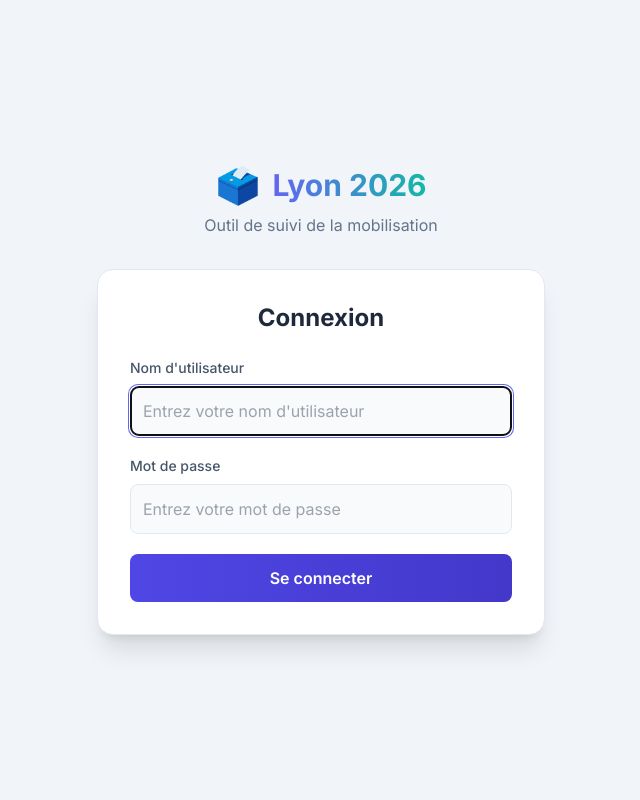
After one commit to lebequin/lyon26, a Django app: page /login/ in a window 1280 px wide. The commit adds this page. Shown: the whole page, without its empty margins (319-959 px from the left). Run offline with Django 5.2, Linux system fonts and the light colour scheme; some libraries are stand-ins or nearby versions.

Commit message:
feat: Implement authentication views and templates for user login and logout

```diff
--- a/lyon26/settings.py
+++ b/lyon26/settings.py
@@ -129,3 +129,8 @@ MEDIA_ROOT = BASE_DIR / 'media'
 # https://docs.djangoproject.com/en/5.0/ref/settings/#default-auto-field
 
 DEFAULT_AUTO_FIELD = 'django.db.models.BigAutoField'
+
+# Authentication
+LOGIN_URL = 'login'
+LOGIN_REDIRECT_URL = 'mobilisation:dashboard'
+LOGOUT_REDIRECT_URL = 'login'
--- a/lyon26/urls.py
+++ b/lyon26/urls.py
@@ -2,12 +2,15 @@
 URL configuration for lyon26 project.
 """
 from django.contrib import admin
+from django.contrib.auth import views as auth_views
 from django.urls import path, include
 from django.conf import settings
 from django.conf.urls.static import static
 
 urlpatterns = [
     path('admin/', admin.site.urls),
+    path('login/', auth_views.LoginView.as_view(template_name='registration/login.html'), name='login'),
+    path('logout/', auth_views.LogoutView.as_view(), name='logout'),
     path('', include('mobilisation.urls')),
 ]
 
--- /dev/null
+++ b/templates/registration/login.html
@@ -0,0 +1,98 @@
+<!DOCTYPE html>
+<html lang="fr" class="dark">
+
+<head>
+    <meta charset="UTF-8">
+    <meta name="viewport" content="width=device-width, initial-scale=1.0">
+    <title>Connexion | Lyon 2026</title>
+
+    <!-- Tailwind CSS -->
+    <script src="https://cdn.tailwindcss.com"></script>
+    <script>
+        tailwind.config = {
+            darkMode: 'class',
+            theme: {
+                extend: {
+                    colors: {
+                        primary: {
+                            50: '#f0f4ff',
+                            100: '#e0e7ff',
+                            200: '#c7d2fe',
+                            300: '#a5b4fc',
+                            400: '#818cf8',
+                            500: '#6366f1',
+                            600: '#4f46e5',
+                            700: '#4338ca',
+                            800: '#3730a3',
+                            900: '#312e81',
+                        }
+                    }
+                }
+            }
+        }
+    </script>
+
+    <!-- Google Fonts -->
+    <link rel="preconnect" href="https://fonts.googleapis.com">
+    <link rel="preconnect" href="https://fonts.gstatic.com" crossorigin>
+    <link href="https://fonts.googleapis.com/css2?family=Inter:wght@300;400;500;600;700;800&display=swap"
+        rel="stylesheet">
+</head>
+
+<body class="font-['Inter'] bg-slate-100 dark:bg-[#0f0f1a] text-slate-800 dark:text-slate-100 min-h-screen flex items-center justify-center p-4">
+    <div class="w-full max-w-md">
+        <!-- Logo -->
+        <div class="text-center mb-8">
+            <div class="flex items-center justify-center gap-3 mb-2">
+                <span class="text-4xl">🗳️</span>
+                <span class="text-3xl font-bold bg-gradient-to-r from-primary-500 to-teal-500 bg-clip-text text-transparent">Lyon 2026</span>
+            </div>
+            <p class="text-slate-500 dark:text-slate-400">Outil de suivi de la mobilisation</p>
+        </div>
+
+        <!-- Login Card -->
+        <div class="bg-white dark:bg-[#1e1e35] rounded-2xl shadow-xl border border-slate-200 dark:border-slate-700 p-8">
+            <h1 class="text-2xl font-bold text-center mb-6">Connexion</h1>
+
+            {% if form.errors %}
+            <div class="mb-6 p-4 bg-red-100 dark:bg-red-500/10 border border-red-500 rounded-lg text-red-700 dark:text-red-400 text-sm">
+                Identifiants incorrects. Veuillez réessayer.
+            </div>
+            {% endif %}
+
+            <form method="post" class="space-y-5">
+                {% csrf_token %}
+
+                <div>
+                    <label for="id_username" class="block font-medium mb-2 text-slate-600 dark:text-slate-400 text-sm">Nom d'utilisateur</label>
+                    <input type="text" name="username" id="id_username" autofocus
+                        class="w-full p-3 border border-slate-200 dark:border-slate-700 rounded-lg bg-slate-50 dark:bg-[#252542] text-slate-800 dark:text-slate-200 focus:ring-2 focus:ring-primary-500 focus:border-primary-500 transition-all"
+                        placeholder="Entrez votre nom d'utilisateur" required>
+                </div>
+
+                <div>
+                    <label for="id_password" class="block font-medium mb-2 text-slate-600 dark:text-slate-400 text-sm">Mot de passe</label>
+                    <input type="password" name="password" id="id_password"
+                        class="w-full p-3 border border-slate-200 dark:border-slate-700 rounded-lg bg-slate-50 dark:bg-[#252542] text-slate-800 dark:text-slate-200 focus:ring-2 focus:ring-primary-500 focus:border-primary-500 transition-all"
+                        placeholder="Entrez votre mot de passe" required>
+                </div>
+
+                <button type="submit" class="w-full p-3 bg-gradient-to-r from-primary-600 to-primary-700 hover:from-primary-500 hover:to-primary-600 text-white font-semibold rounded-lg transition-all hover:shadow-lg hover:shadow-primary-500/30">
+                    Se connecter
+                </button>
+            </form>
+        </div>
+    </div>
+
+    <!-- Theme initialization -->
+    <script>
+        const savedTheme = localStorage.getItem('theme');
+        if (savedTheme === 'light') {
+            document.documentElement.classList.remove('dark');
+        } else if (!savedTheme && !window.matchMedia('(prefers-color-scheme: dark)').matches) {
+            document.documentElement.classList.remove('dark');
+        }
+    </script>
+</body>
+
+</html>
```
Also changed, not shown: mobilisation/views.py (+18 -7 lines), templates/base.html (+7 -0 lines).
